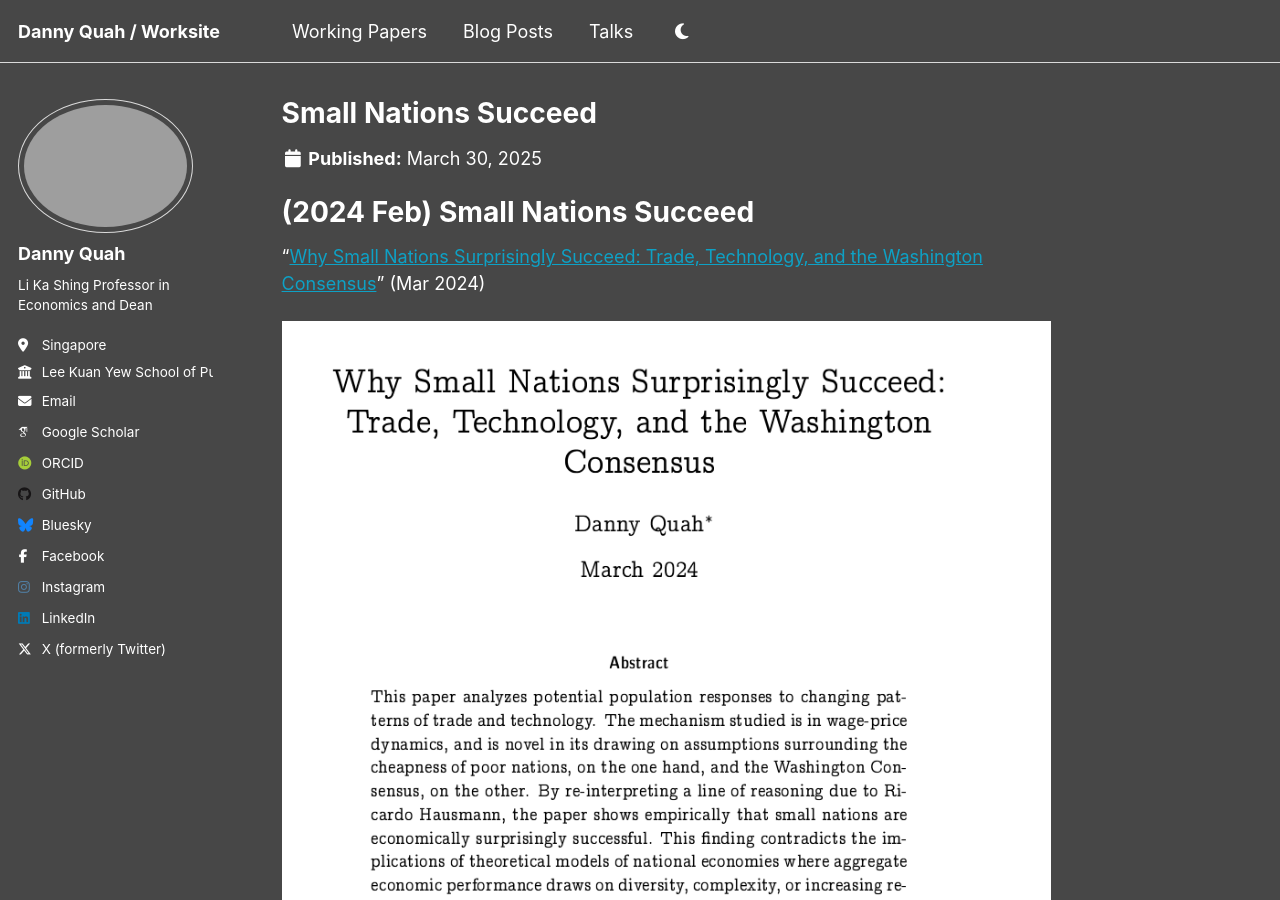
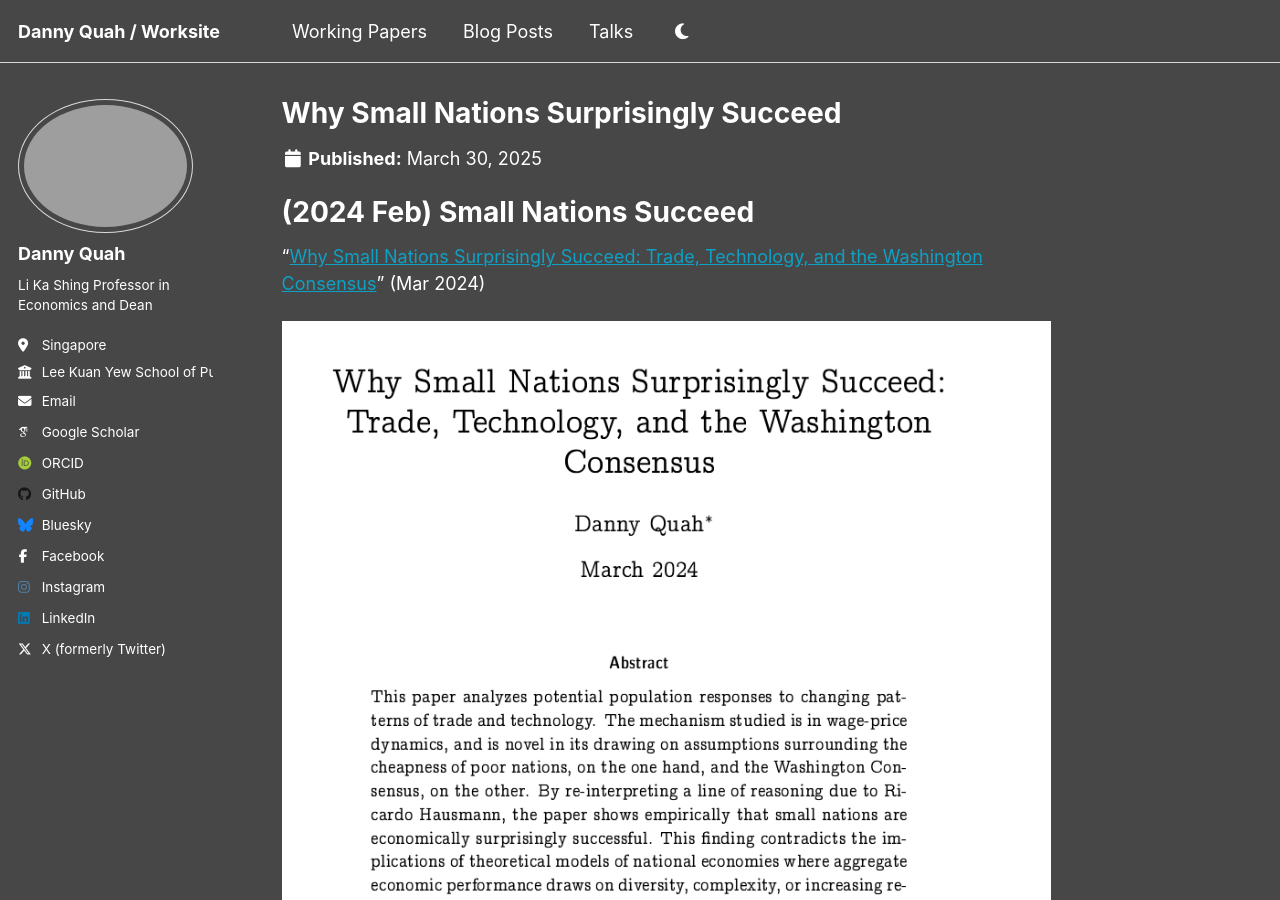
Before and after one commit to DannyQuah/DannyQuah.github.io, a Jekyll site: the page built from _portfolio/2024-02-small-nations-succeed.md, in a window 1280 px wide and 900 px high. Built offline with Jekyll 4.4.1, drawn with Linux system fonts in a browser that asks for light colours; some web fonts are replaced.

Commit message:
Why Small Nations Surprisingly Succeed

```diff
--- a/_portfolio/2024-02-small-nations-succeed.md
+++ b/_portfolio/2024-02-small-nations-succeed.md
@@ -1,7 +1,7 @@
 ---
-title: "Small Nations Succeed"
-# Last-edited: 2025.03.22.2058.Sat -- Danny Quah (me@DannyQuah.com)
-# collection: theColletion
+title: "Why Small Nations Surprisingly Succeed"
+# Last-edited: 2025.03.30.2227.Sun -- Danny Quah (me@DannyQuah.com)
+# collection: theCollection
 type: "Working Paper"
 # Created: 2025.03.22.2056.Sat -- Danny Quah (me@DannyQuah.com)
 # date: 2025-03-22
@@ -13,7 +13,7 @@ fileName: 2024-02-small-nations-succeed.md
 # (2024 Feb) Small Nations Succeed
 "<a href="https://dannyquah.github.io/Storage/2024.02-Danny.Quah-Small-Nations-Success.pdf">Why Small Nations Surprisingly Succeed:  Trade, Technology, and the Washington Consensus</a>" (Mar 2024)
 
-[<img src="https://DannyQuah.github.io/Storage/2024.02-Danny.Quah-Small-Nations-Success-titlepage.png" alt = "Small Nations Succeed - Titlepage"/>](https://dannyquah.github.io/Storage/2024.02-Danny.Quah-Small-Nations-Success.pdf)
+[<img src="https://DannyQuah.github.io/Storage/2024.02-Danny.Quah-Small-Nations-Success-titlepage.png" alt = "Why Small Nations Surprisingly Succeed - Titlepage"/>](https://dannyquah.github.io/Storage/2024.02-Danny.Quah-Small-Nations-Success.pdf)
 
 <!---
    Invisible section // 2024-02-small-nations-succeed.md
```
